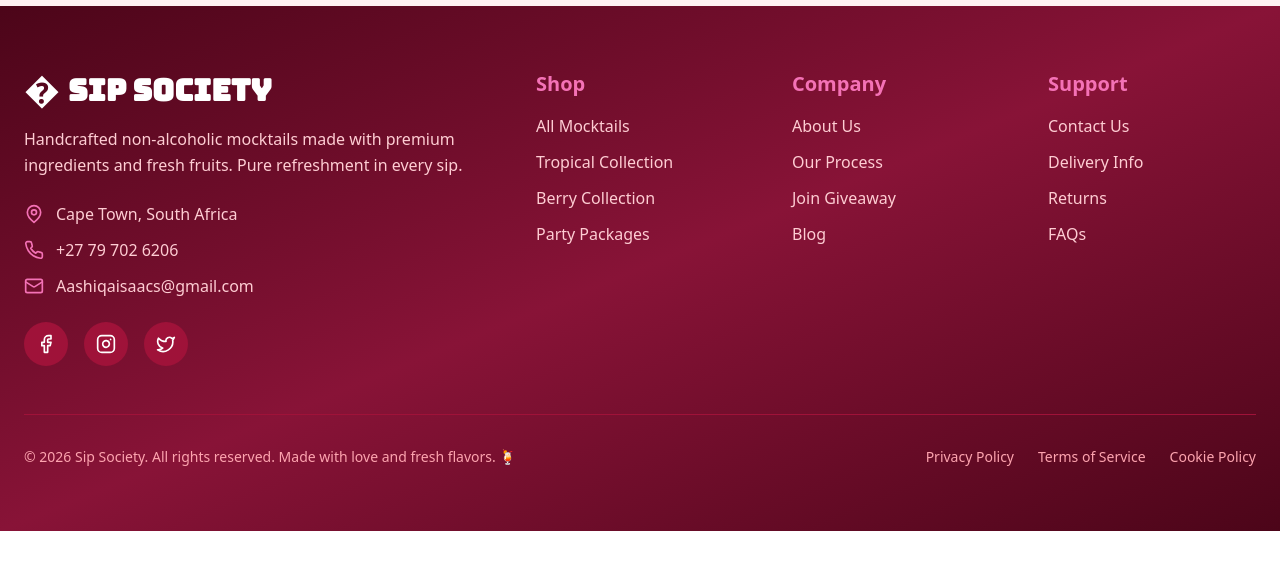
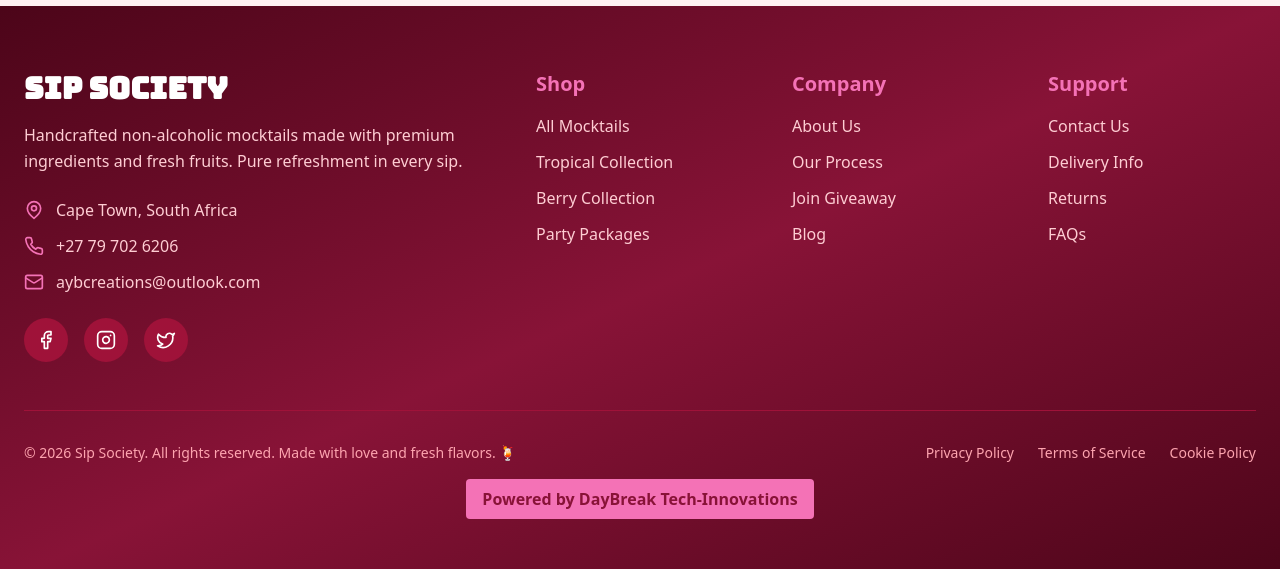
Before and after one commit to daybreaktechsoftware/Sip_Society, a React (Vite) app: page / in a window 1280 px wide. Shown: the part 4943-5512 px from the top of the page. Before the commit the page ends 5474 px from the top, so only its background shows below. Built offline with nearby package versions, Linux system fonts and the light colour scheme.

Commit message:
update IG and Email

```diff
--- a/src/components/Footer.tsx
+++ b/src/components/Footer.tsx
@@ -47,7 +47,6 @@ export default function Footer() {
         <div className="grid md:grid-cols-2 lg:grid-cols-5 gap-12 mb-12">
           <div className="lg:col-span-2">
             <div className="flex items-center gap-2 mb-4">
-              <span className="text-4xl">�</span>
               <span
                 className="text-3xl font-bold uppercase"
                 style={{ fontFamily: "'Bungee', sans-serif" }}
@@ -70,7 +69,7 @@ export default function Footer() {
               </div>
               <div className="flex items-center gap-3 text-rose-200">
                 <Mail className="w-5 h-5 text-pink-400" />
-                <span>Aashiqaisaacs@gmail.com</span>
+                <span>aybcreations@outlook.com</span>
               </div>
             </div>
             <div className="flex gap-4">
@@ -163,6 +162,18 @@ export default function Footer() {
               </a>
             </div>
           </div>
+
+          {/* Powered by DayBreak */}
+          <div className="mt-4 text-center">
+            <a
+              href="https://daybreaktechinnovations.com"
+              target="_blank"
+              rel="noopener noreferrer"
+              className="inline-block px-4 py-2 bg-pink-400 text-rose-900 font-semibold rounded hover:bg-rose-200 hover:text-rose-900 transition-colors"
+            >
+              Powered by DayBreak Tech-Innovations
+            </a>
+          </div>
         </div>
       </div>
     </footer>
--- a/src/components/Products.tsx
+++ b/src/components/Products.tsx
@@ -280,7 +280,7 @@ export default function Products() {
               className="font-bold underline hover:text-rose-600"
             >
               @sipsociety_cpt
-            </a>
+            </a>{" "}
             on Instagram for occasional giveaways and special offers.
           </p>
         </div>
```
